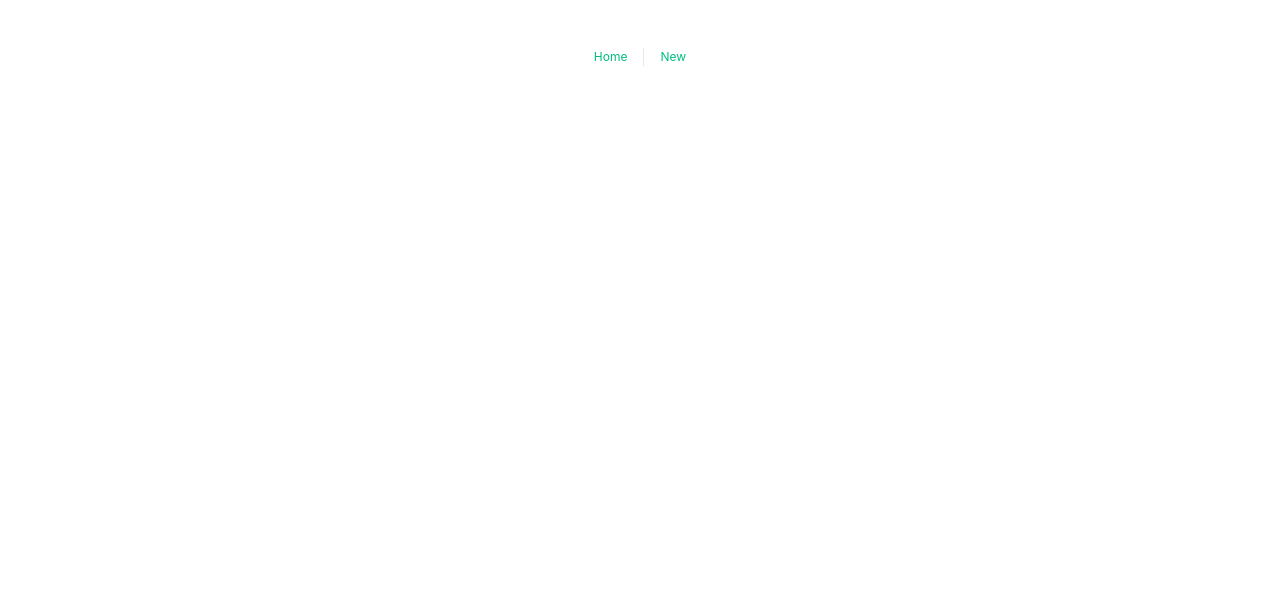
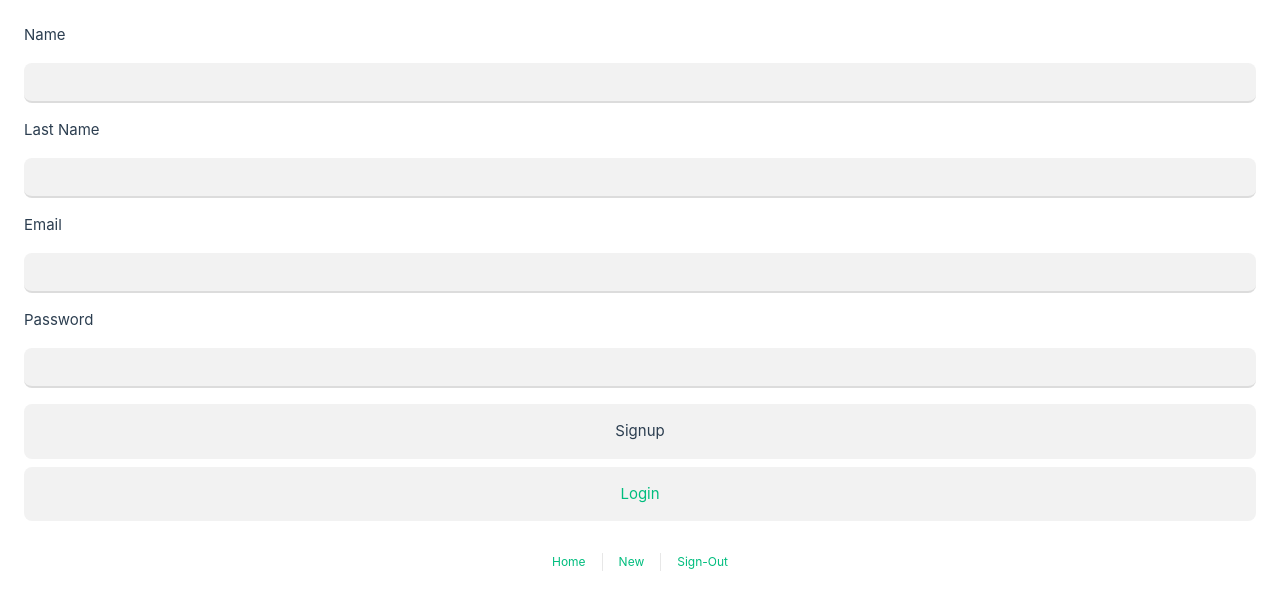
Before and after one commit to JDPaiva1/finthinking, a Vue app: page /signup in a window 1280 px wide. Before the commit this address had no page. Shown: the top 610 px of the page. Built offline with nearby package versions, Linux system fonts and the light colour scheme; no server answers.

Commit message:
Add login

```diff
--- a/src/App.vue
+++ b/src/App.vue
@@ -1,5 +1,19 @@
 <script setup lang="ts">
-import { RouterLink, RouterView } from 'vue-router'
+import { signOut } from 'firebase/auth';
+import { RouterLink, RouterView, useRouter } from 'vue-router'
+import { auth } from '@/firebaseConfig';
+
+const router = useRouter()
+
+function signOutBtn() {
+  signOut(auth).then(() => {
+    console.log('Sign-out successfully.')
+    router.push({ name: 'login' })
+  }).catch((error) => {
+    console.error(error);
+
+  });
+}
 </script>
 
 <template>
@@ -9,6 +23,7 @@ import { RouterLink, RouterView } from 'vue-router'
     <nav>
       <RouterLink to="/">Home</RouterLink>
       <RouterLink to="/new">New</RouterLink>
+      <a @click="signOutBtn">Sign-Out</a>
     </nav>
   </header>
 </template>
--- /dev/null
+++ b/src/components/LoginComponent.vue
@@ -0,0 +1,79 @@
+<script setup lang="ts">
+import { ref } from 'vue'
+import { useRouter } from 'vue-router'
+import { auth } from '@/firebaseConfig'
+import { signInWithEmailAndPassword } from 'firebase/auth'
+
+const email = ref()
+const pwd = ref()
+const showErrorMsg = ref(false)
+
+const router = useRouter()
+
+function login() {
+  signInWithEmailAndPassword(auth, email.value, pwd.value)
+    .then(userCredential => {
+      // Signed in
+      const user = userCredential.user
+      console.log(user)
+      router.push({ name: 'home' })
+    })
+    .catch(error => {
+      const errorCode = error.code
+      const errorMessage = error.message
+      console.error(errorCode, errorMessage)
+    })
+}
+</script>
+
+<template>
+  <div class="login-form">
+    <div class="login-form-wrapper">
+      <label class="login-form-label" for="email">
+        email
+      </label>
+      <input class="login-form-input" type="email" name="email" required v-model="email"/>
+    </div>
+    <div class="login-form-wrapper">
+      <label class="login-form-label" for="password">
+        password
+      </label>
+      <input class="login-form-input" type="password" name="password" required v-model="pwd"/>
+    </div>
+    <p v-if="showErrorMsg" class="text-red-500">All fields are required</p>
+    <button class="login-form-btn" @click="login">
+      Login
+    </button>
+    <RouterLink class="login-form-btn" to="/signup">
+      Signup
+    </RouterLink>
+  </div>
+</template>
+
+<style scoped>
+.login-form {
+  @apply px-2;
+}
+.login-form-label, .login-form-input {
+  @apply w-full block py-2 mb-2 rounded-lg;
+}
+.login-form-label {
+  @apply capitalize;
+}
+.login-form-input {
+  @apply mt-2 px-0.5 border-0 border-b-2 focus:ring-0;
+  background-color: var(--color-background-mute);
+  border-color: var(--color-border);
+}
+.login-form-input:focus {
+  background-color: var(--color-background-soft);
+  border-color: var(--color-border-hover);
+}
+.login-form-btn {
+  @apply inline-block w-full p-4 mt-2 rounded-lg text-center capitalize;
+  background-color: var(--color-background-mute);
+}
+.login-form-btn:hover {
+  background-color: var(--color-background-soft);
+}
+</style>
--- /dev/null
+++ b/src/components/SignupComponent.vue
@@ -0,0 +1,90 @@
+<script setup lang="ts">
+import { ref } from 'vue'
+import { useRouter } from 'vue-router'
+import { auth } from '@/firebaseConfig'
+import { createUserWithEmailAndPassword } from 'firebase/auth'
+
+const name  = ref<string>()
+const lastname = ref<string>()
+const email = ref<string>('')
+const pwd = ref()
+const showErrorMsg = ref(false)
+
+const router = useRouter()
+
+
+function signup() {
+  createUserWithEmailAndPassword(auth, email.value, pwd.value).then(userCredential => {
+    console.log(userCredential)
+    router.push({ name: 'home' })
+  }).catch(error => {
+    const errorCode = error.code
+    const errorMsg = error.message
+    console.error(errorCode, errorMsg)
+  })
+}
+</script>
+
+<template>
+  <div class="signup-form">
+    <div class="signup-form-wrapper">
+      <label class="signup-form-label" for="name">
+        name
+      </label>
+      <input class="signup-form-input" type="text" name="name" required v-model="name"/>
+    </div>
+    <div class="signup-form-wrapper">
+      <label class="signup-form-label" for="lastname">
+        last name
+      </label>
+      <input class="signup-form-input" type="text" name="lastname" required v-model="lastname"/>
+    </div>
+    <div class="signup-form-wrapper">
+      <label class="signup-form-label" for="email">
+        email
+      </label>
+      <input class="signup-form-input" type="email" name="email" required v-model="email"/>
+    </div>
+    <div class="signup-form-wrapper">
+      <label class="signup-form-label" for="password">
+        password
+      </label>
+      <input class="signup-form-input" type="password" name="password" required v-model="pwd"/>
+    </div>
+    <p v-if="showErrorMsg" class="text-red-500">All fields are required</p>
+    <button class="signup-form-btn" @click="signup">
+      signup
+    </button>
+    <RouterLink class="signup-form-btn" to="/login">
+      login
+    </RouterLink>
+  </div>
+</template>
+
+<style scoped>
+.signup-form {
+  @apply px-2;
+}
+.signup-form-label, .signup-form-input {
+  @apply w-full block py-2 mb-2 rounded-lg;
+}
+.signup-form-label {
+  @apply capitalize;
+}
+.signup-form-input {
+  @apply mt-2 px-0.5 border-0 border-b-2 focus:ring-0;
+  background-color: var(--color-background-mute);
+  border-color: var(--color-border);
+}
+.signup-form-input:focus {
+  background-color: var(--color-background-soft);
+  border-color: var(--color-border-hover);
+}
+.signup-form-btn {
+  @apply inline-block w-full p-4 mt-2 rounded-lg text-center capitalize;
+  background-color: var(--color-background-mute);
+}
+.signup-form-btn:hover {
+  background-color: var(--color-background-soft);
+}
+</style>
--- a/src/components/TransactionForm.vue
+++ b/src/components/TransactionForm.vue
@@ -108,6 +108,9 @@ function deleteTransaction() {
 .t-form-label, .t-form-input {
   @apply w-full block py-2 mb-2 rounded-lg;
 }
+.t-form-label {
+  @apply capitalize;
+}
 .t-form-input {
   @apply mt-2 px-0.5 border-0 border-b-2 focus:ring-0;
   background-color: var(--color-background-mute);
--- a/src/firebaseConfig.ts
+++ b/src/firebaseConfig.ts
@@ -2,6 +2,7 @@
 import { initializeApp } from 'firebase/app'
 // import { getAnalytics } from 'firebase/analytics'
 import { getDatabase } from 'firebase/database'
+import { getAuth } from 'firebase/auth'
 
 // TODO: Add SDKs for Firebase products that you want to use
 // https://firebase.google.com/docs/web/setup#available-libraries
@@ -24,5 +25,8 @@ const app = initializeApp(firebaseConfig)
 // const analytics = getAnalytics(app)
 // Initialize Realtime Database and get a reference to the service
 const db = getDatabase(app)
+// Initialize Firebase Authentication and get a reference to the service
+const auth = getAuth(app)
 
-export { app, db }
+
+export { app, db, auth }
--- a/src/router/index.ts
+++ b/src/router/index.ts
@@ -1,8 +1,25 @@
+import { auth } from '@/firebaseConfig'
 import { createRouter, createWebHistory } from 'vue-router'
 
 const router = createRouter({
   history: createWebHistory(import.meta.env.BASE_URL),
   routes: [
+    {
+      path: '/login',
+      name: 'login',
+      component: () => import('../views/LoginSignupView.vue'),
+      beforeEnter: () => {
+        if (auth?.currentUser) return false
+      }
+    },
+    {
+      path: '/signup',
+      name: 'signup',
+      component: () => import('../views/LoginSignupView.vue'),
+      beforeEnter: () => {
+        if (auth?.currentUser) return false
+      }
+    },
     {
       path: '/',
       name: 'home',
@@ -21,4 +38,11 @@ const router = createRouter({
   ]
 })
 
+router.beforeEach(async (to) => {
+  const isAuthenticated = !!auth.currentUser
+  if(!isAuthenticated && to.name !== 'login' && to.name !== 'signup') {
+    return { name: 'login' }
+  }
+})
+
 export default router
--- /dev/null
+++ b/src/views/LoginSignupView.vue
@@ -0,0 +1,18 @@
+<script setup lang="ts">
+import { useRoute } from 'vue-router'
+import LoginComponent from '@/components/LoginComponent.vue'
+import SignupComponent from '@/components/SignupComponent.vue'
+
+const route = useRoute()
+</script>
+
+<template>
+  <main>
+    <template v-if="route.name === 'login'">
+      <LoginComponent />
+    </template>
+    <template v-else>
+      <SignupComponent />
+    </template>
+  </main>
+</template>
```
